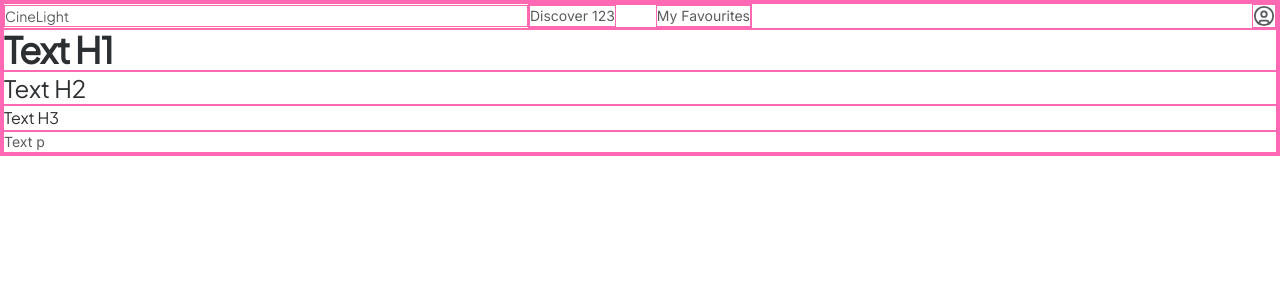
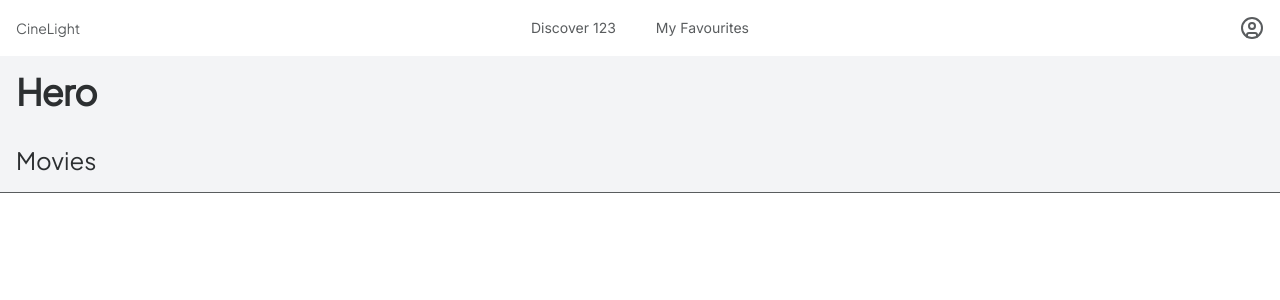
Before and after one commit to choefele/sd73-projectc4, a React (Vite) app: page / in a window 1280 px wide. Shown: the top 300 px of the page. Built offline with nearby package versions, Linux system fonts and the light colour scheme.

Commit message:
Set up components

```diff
--- a/src/App.tsx
+++ b/src/App.tsx
@@ -1,13 +1,23 @@
+import Footer from "./Footer";
+import Hero from "./Hero";
+import Movies from "./Movies";
 import NavBar from "./NavBar";
 
 function App() {
   return (
     <>
-      <NavBar />
-      <h1 className="">Text H1</h1>
-      <h2 className="">Text H2</h2>
-      <h3 className="">Text H3</h3>
-      <p className="">Text p</p>
+      <div className="p-4">
+        <NavBar />
+      </div>
+      <div className="p-4 bg-neutral">
+        <Hero />
+      </div>
+      <div className="p-4 bg-neutral border-b border-body">
+        <Movies />
+      </div>
+      <div className="p-">
+        <Footer />
+      </div>
     </>
   );
 }
--- /dev/null
+++ b/src/Footer.tsx
@@ -0,0 +1,5 @@
+function Footer() {
+  return <></>;
+}
+
+export default Footer;
--- /dev/null
+++ b/src/Hero.tsx
@@ -0,0 +1,9 @@
+function Hero() {
+  return (
+    <>
+      <h1>Hero</h1>
+    </>
+  );
+}
+
+export default Hero;
--- /dev/null
+++ b/src/Movies.tsx
@@ -0,0 +1,9 @@
+function Movies() {
+  return (
+    <>
+      <h2>Movies</h2>
+    </>
+  );
+}
+
+export default Movies;
--- a/src/index.css
+++ b/src/index.css
@@ -19,6 +19,7 @@
     font-size: var(--text-sm);
     line-height: var(--text-sm--line-height);
     color: var(--color-body);
+    background-color: #fff;
   }
 }
 
@@ -50,5 +51,5 @@
 }
 
 * {
-  border: 1px solid hotpink;
+  /* border: 1px solid hotpink; */
 }
```
